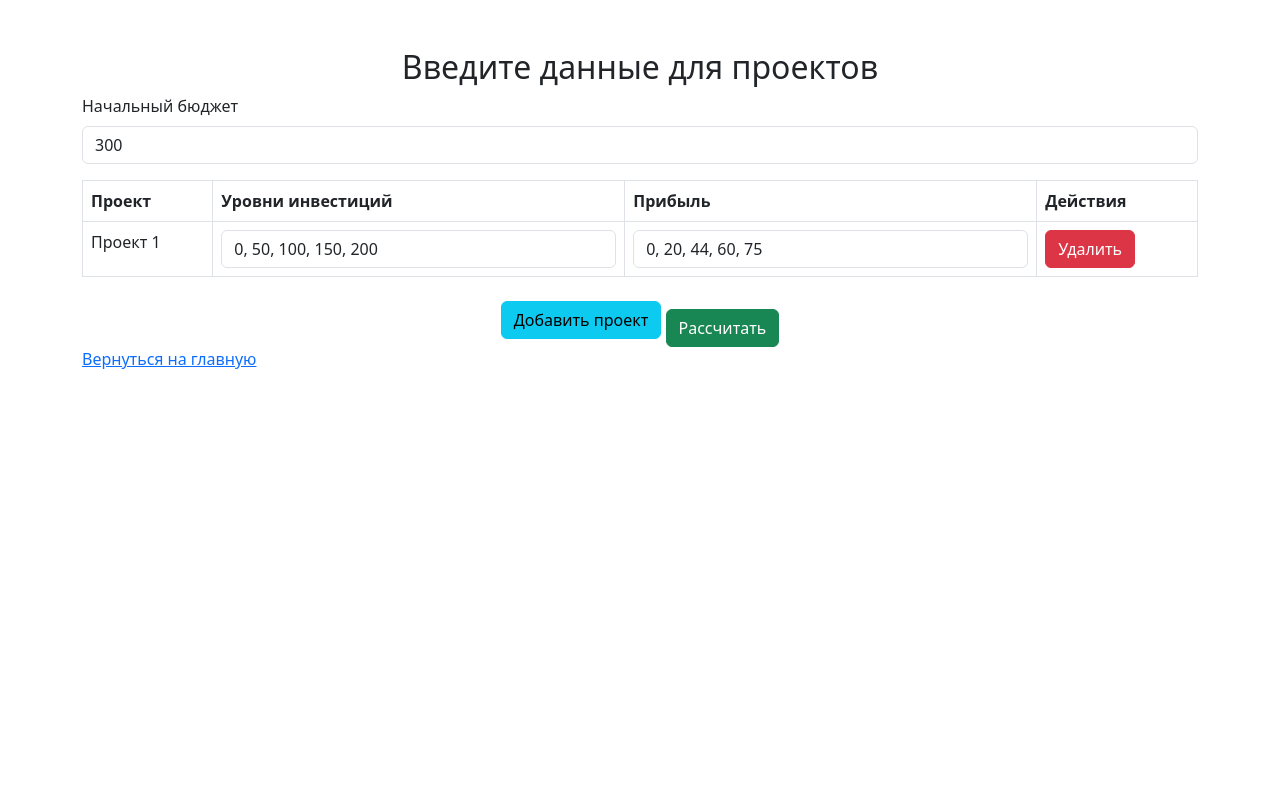
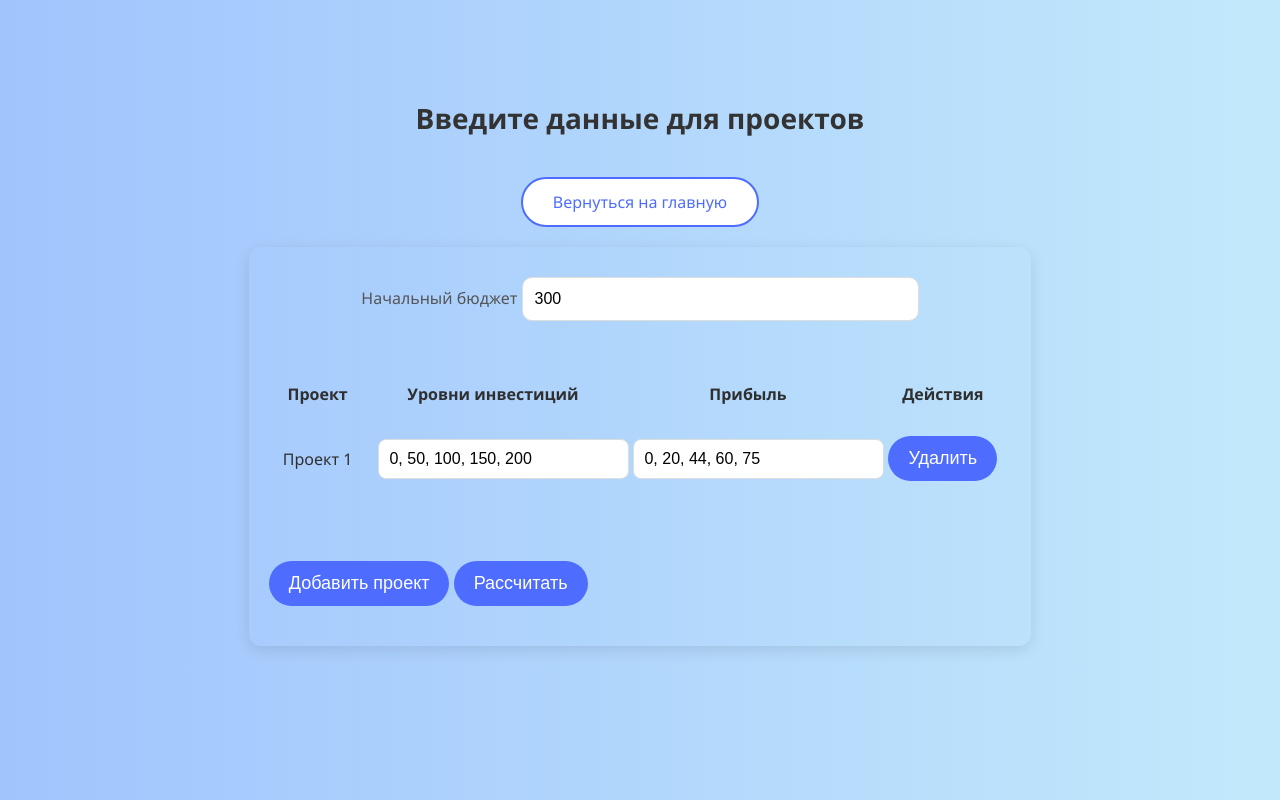
Before and after one commit to Seamen11/FA, a Django app: page /enter_projects/ in a window 1280 px wide. Run offline with Django 5.2, Linux system fonts and the light colour scheme.

Commit message:
WithNewStyles

```diff
--- /dev/null
+++ b/static/styles/enter_projects.css
@@ -0,0 +1,121 @@
+/* projects.css */
+
+/* Основные стили для страницы */
+body {
+    font-family: 'Segoe UI', Tahoma, Geneva, Verdana, sans-serif;
+    background: linear-gradient(to right, #a1c4fd, #c2e9fb); /* Градиент */
+    color: #2f2f2f;
+    margin: 0;
+    padding: 0;
+}
+
+/* Контейнер страницы */
+.container {
+    display: flex;
+    flex-direction: column;  /* Элементы будут располагаться вертикально */
+    justify-content: center;  /* Выравнивание по вертикали (по центру) */
+    align-items: center;  /* Выравнивание по горизонтали (по центру) */
+    min-height: 70vh;  /* Высота контейнера будет 100% от высоты экрана */
+    padding-top: 10vh;  /* Отступ сверху 10% от высоты экрана */
+}
+
+/* Оформление основного контента */
+.main-content {
+    text-align: center;
+    max-width: 800px;
+    width: 100%;
+    background-color: white;
+    padding: 40px;
+    border-radius: 12px;
+    box-shadow: 0 4px 20px rgba(0, 0, 0, 0.1);
+}
+
+/* Заголовок страницы */
+h1 {
+    font-size: 28px;
+    margin-bottom: 20px;
+    color: #333;
+    font-weight: 700;
+    text-align: center;  /* Центрируем заголовок */
+}
+
+/* Кнопка "Вернуться на главную" */
+.back-btn {
+    display: block;
+    margin: 20px auto;
+    padding: 12px 30px;
+    font-size: 16px;
+    color: #4e6dff;
+    border: 2px solid #4e6dff;
+    border-radius: 50px;
+    background-color: white;
+    text-decoration: none;
+    transition: background-color 0.3s, color 0.3s;
+}
+
+.back-btn:hover {
+    background-color: #4e6dff;
+    color: white;
+}
+
+/* Поле ввода бюджета */
+.budget-input {
+    margin-bottom: 20px;
+    text-align: center;
+}
+
+.budget-input label {
+    font-size: 16px;
+    color: #555;
+}
+
+.budget-input input {
+    padding: 12px;
+    width: 50%;
+    margin-top: 10px;
+    border-radius: 10px;
+    border: 1px solid #ddd;
+    font-size: 16px;
+}
+
+/* Оформление таблицы проектов */
+table {
+    width: 100%;
+    margin-bottom: 20px;
+}
+
+table th, table td {
+    padding: 12px;
+    text-align: center;
+}
+
+table input {
+    padding: 10px;
+    border-radius: 8px;
+    border: 1px solid #ddd;
+    width: 100%;
+}
+
+/* Кнопки */
+.add-project-btn, .submit-btn {
+    padding: 12px 20px;
+    font-size: 18px;
+    background-color: #4e6dff;
+    color: white;
+    border-radius: 50px;
+    border: none;
+    cursor: pointer;
+    transition: background-color 0.3s, transform 0.3s, box-shadow 0.3s;
+    width: auto;
+    margin: 20px 0;
+}
+
+.add-project-btn:hover, .submit-btn:hover {
+    background-color: #365df0;
+    transform: scale(1.05);
+    box-shadow: 0 4px 12px rgba(0, 0, 0, 0.1);
+}
+
+.add-project-btn:focus, .submit-btn:focus {
+    outline: none;
+}
--- a/static/styles/projects.css
+++ b/static/styles/projects.css
@@ -74,7 +74,6 @@ form button {
     cursor: pointer;
     transition: background-color 0.3s, transform 0.3s, box-shadow 0.3s;
     width: auto;
-    margin: 20px auto 0;
 }
 
 form button:hover {
--- a/templates/enter_projects.html
+++ b/templates/enter_projects.html
@@ -4,7 +4,11 @@
 <head>
     <meta charset="UTF-8">
     <title>Ввод проектов</title>
-    <link href="https://cdn.jsdelivr.net/npm/bootstrap@5.3.0/dist/css/bootstrap.min.css" rel="stylesheet">
+    <link href="{% static 'styles/global.css' %}" rel="stylesheet">
+    <link href="{% static 'styles/projects.css' %}" rel="stylesheet">
+    <link href="{% static 'styles/enter_projects.css' %}" rel="stylesheet">
+
+
     <script>
         let projectCount = 1;
 
@@ -16,24 +20,34 @@
                 <td>Проект ${projectCount}</td>
                 <td><input type="text" class="form-control" name="project_${projectCount}_levels" placeholder="Уровни инвестиций, например: 0, 50, 100, 150" required></td>
                 <td><input type="text" class="form-control" name="project_${projectCount}_profits" placeholder="Прибыль, например: 0, 20, 50, 80" required></td>
+                <td><button type="button" class="btn btn-danger btn-sm" onclick="removeRow(this)">Удалить</button></td>
             `;
+        }
+
+        function removeRow(button) {
+            button.closest('tr').remove();
         }
     </script>
 </head>
 <body>
-    <div class="container py-5">
-        <h2 class="text-center">Введите данные для проектов</h2>
+    <div class="container">
+        <!-- Заголовок -->
+        <h1>Введите данные для проектов</h1>
+        <!-- Кнопка "Вернуться на главную" -->
+        <a href="{% url 'home' %}" class="back-btn">Вернуться на главную</a>
 
         <!-- Форма для ввода данных -->
         <form method="POST" action="{% url 'enter_projects_page' %}">
             {% csrf_token %}
 
             <!-- Поле для ввода начального бюджета -->
-            <div class="mb-3">
-                <label for="budget" class="form-label">Начальный бюджет</label>
-                <input type="number" class="form-control" id="budget" name="budget" value="300" required>
+            <div class="budget-input">
+                <label for="budget">Начальный бюджет</label>
+                <input type="number" id="budget" name="budget" value="300" required>
             </div>
 
+            <!-- Таблица проектов -->
+            <div class="table-responsive">
                 <table class="table table-bordered" id="projectsTable">
                     <thead>
                         <tr>
@@ -46,40 +60,20 @@
                     <tbody>
                         <tr>
                             <td>Проект 1</td>
-                        <td><input type="text" class="form-control" name="project_1_levels" value="0, 50, 100, 150, 200" required></td>
-                        <td><input type="text" class="form-control" name="project_1_profits" value="0, 20, 44, 60, 75" required></td>
-                        <td><button type="button" class="btn btn-danger" onclick="removeRow(this)">Удалить</button></td>
+                            <td><input type="text" name="project_1_levels" value="0, 50, 100, 150, 200" required></td>
+                            <td><input type="text" name="project_1_profits" value="0, 20, 44, 60, 75" required></td>
+                            <td><button type="button" class="btn btn-danger btn-sm" onclick="removeRow(this)">Удалить</button></td>
                         </tr>
                     </tbody>
                 </table>
-            <div class="text-center">
-                <button type="button" class="btn btn-info" onclick="addProject()">Добавить проект</button>
-                <button type="submit" class="btn btn-success mt-3">Рассчитать</button>
+            </div>
+
+            <!-- Кнопки для добавления проекта и расчёта -->
+            <div class="buttons">
+                <button type="button" class="add-project-btn" onclick="addProject()">Добавить проект</button>
+                <button type="submit" class="submit-btn">Рассчитать</button>
             </div>
         </form>
-
-        <p><a href="{% url 'home' %}">Вернуться на главную</a></p>
     </div>
-
-    <script>
-        // Функция для добавления нового проекта
-        document.getElementById('add-project-btn').addEventListener('click', function() {
-            let tableBody = document.querySelector('#projects-table tbody');
-            let rowCount = tableBody.rows.length + 1;
-            let newRow = document.createElement('tr');
-            newRow.innerHTML = `
-                <td>Проект ${rowCount}</td>
-                <td><input type="text" name="project_${rowCount}_levels" value="0, 50, 100, 150, 200" required></td>
-                <td><input type="text" name="project_${rowCount}_profits" value="0, 20, 44, 60, 75" required></td>
-                <td><button type="button" class="btn btn-danger" onclick="removeRow(this)">Удалить</button></td>
-            `;
-            tableBody.appendChild(newRow);
-        });
-
-        // Функция для удаления строки проекта
-        function removeRow(button) {
-            button.closest('tr').remove();
-        }
-    </script>
 </body>
 </html>
```
Also changed, not shown: debug_plot.png. Lines whose indentation alone changed are shown as unchanged.
